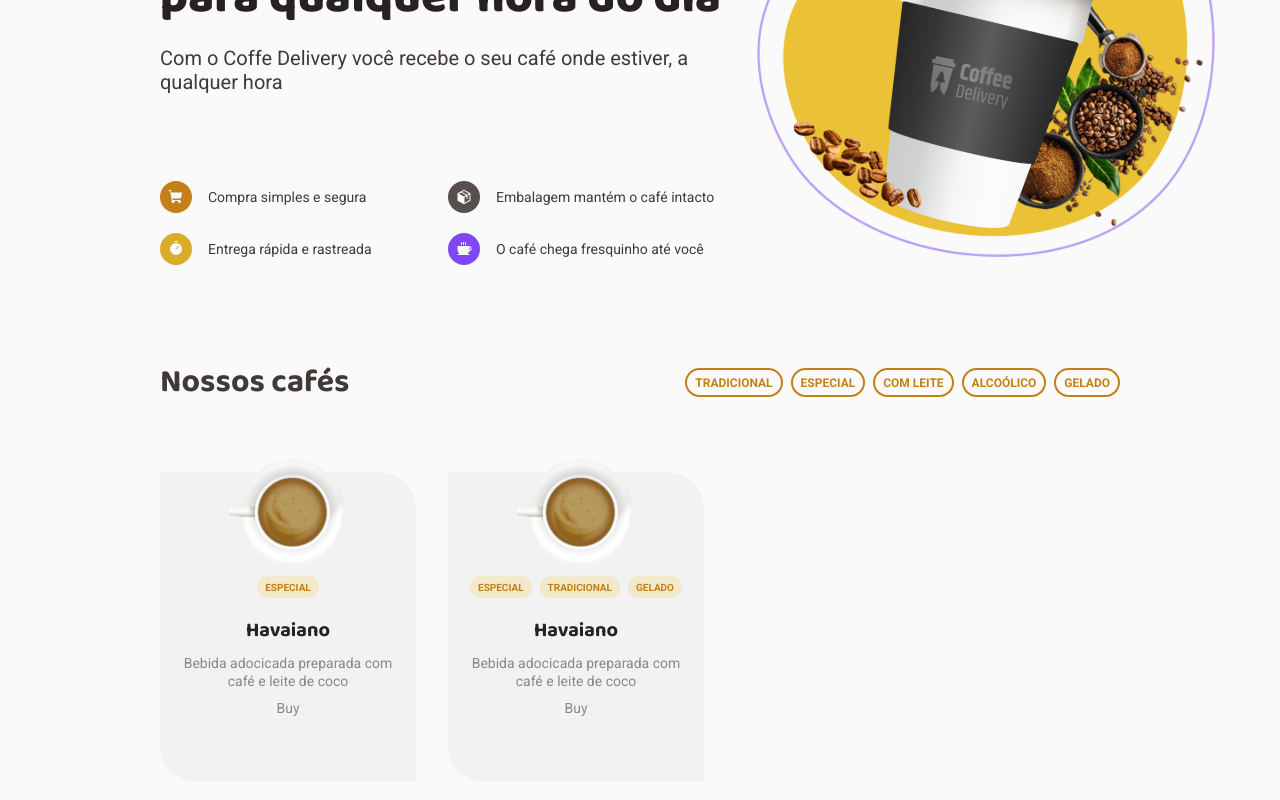
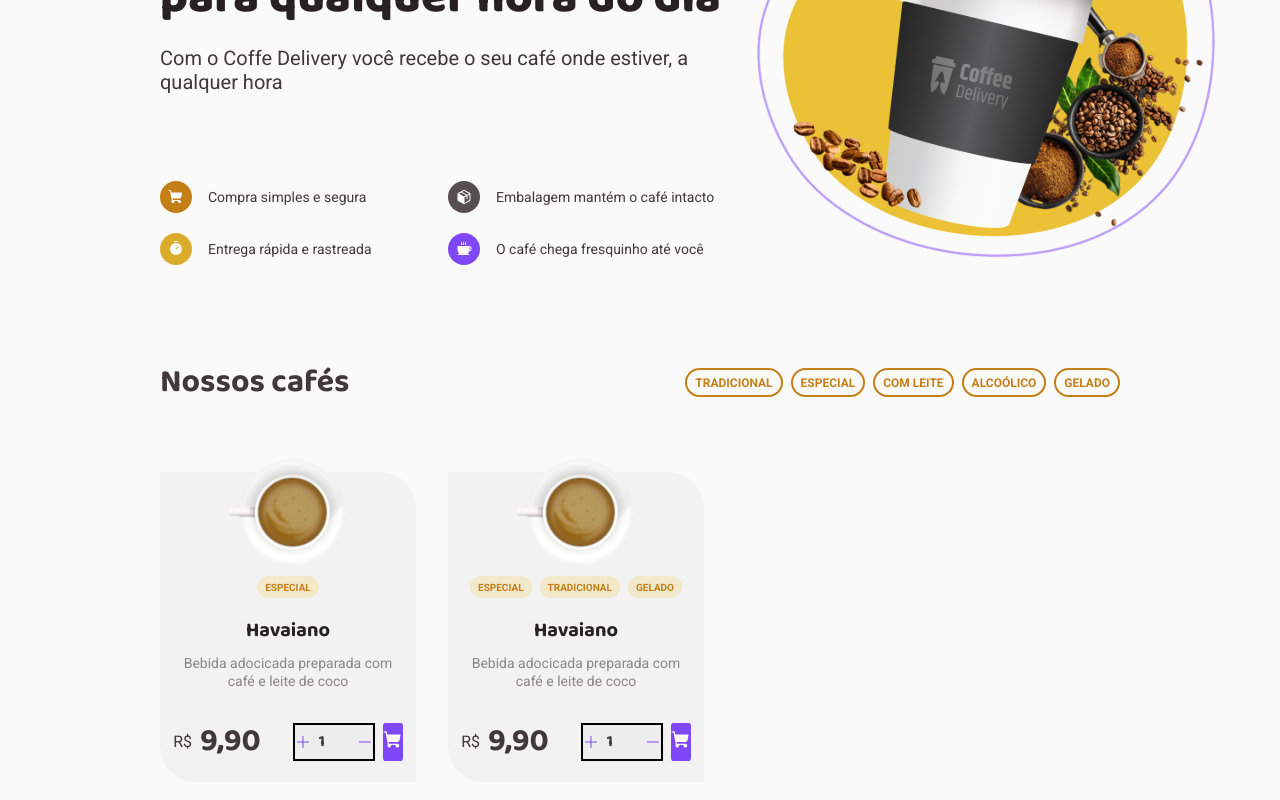
Before and after one commit to chelfonseca/coffee-delivery, a React (Vite) app: page / in a window 1280 px wide. Shown: the part 291-1091 px from the top of the page. Built offline with nearby package versions, Linux system fonts and the light colour scheme.

Commit message:
Buy component started

```diff
--- /dev/null
+++ b/src/pages/Home/Components/CoffeeList/Components/CoffeeCard/Components/index.tsx
@@ -0,0 +1,19 @@
+import { AddButton, BuyContainer } from './styles'
+import { Plus, Minus, ShoppingCart } from 'phosphor-react'
+
+export function Buy() {
+  return (
+    <BuyContainer>
+      <p>R$</p>
+      <span>9,90</span>
+      <AddButton>
+        <Plus />
+        <span>1</span>
+        <Minus />
+      </AddButton>
+      <button>
+        <ShoppingCart size={20} weight="fill" />
+      </button>
+    </BuyContainer>
+  )
+}
--- /dev/null
+++ b/src/pages/Home/Components/CoffeeList/Components/CoffeeCard/Components/styles.ts
@@ -0,0 +1,45 @@
+import styled, { withTheme } from 'styled-components'
+
+export const BuyContainer = styled.div`
+  width: 100%;
+  height: 2.375rem;
+  display: flex;
+  align-items: center;
+  justify-content: center;
+
+  p {
+    font-size: 1rem;
+    color: ${(props) => props.theme['base-subtitle']};
+  }
+
+  button {
+    width: 2.375rem;
+    height: 2.375rem;
+    background-color: ${(props) => props.theme.purple};
+    color: ${(props) => props.theme.background};
+    border: none;
+    border-radius: 10%;
+  }
+
+  span {
+    font-family: 'Baloo 2', sans-serif;
+    font-size: 2rem;
+    color: ${(props) => props.theme['base-subtitle']};
+    margin: 0 2rem 0 0.5rem;
+  }
+`
+export const AddButton = styled.div`
+  height: 100%;
+  display: flex;
+  align-items: center;
+  justify-content: space-around;
+  background-color: ${(props) => props.theme['base-input']};
+  color: ${(props) => props.theme.purple};
+  border: 2px solid black;
+  margin-right: 0.5rem;
+
+  span {
+    font-size: 1rem;
+    color: ${(props) => props.theme['base-subtitle']};
+  }
+`
--- a/src/pages/Home/Components/CoffeeList/Component/CoffeeCard/index.tsx
+++ b/src/pages/Home/Components/CoffeeList/Components/CoffeeCard/index.tsx
@@ -1,6 +1,7 @@
-import { CoffeeCardContainer } from './styles'
+import { CoffeeCardContainer, Description, Tags, Tag } from './styles'
 
 import havaiano from '../../coffeeImages/havaiano.svg'
+import { Buy } from './Components'
 
 interface CoffeeCardProps {
   id: string
@@ -22,14 +23,14 @@ export function CoffeeCard({
   return (
     <CoffeeCardContainer>
       <img src={havaiano} alt="" />
-      <div>
+      <Tags>
         {tags.map((tag) => (
-          <span key={id}>{tag}</span>
+          <Tag key={id}>{tag}</Tag>
         ))}
-      </div>
+      </Tags>
       <h3>{name}</h3>
-      <p>{description}</p>
-      <p>Buy</p>
+      <Description>{description}</Description>
+      <Buy />
     </CoffeeCardContainer>
   )
 }
--- a/src/pages/Home/Components/CoffeeList/Component/CoffeeCard/styles.ts
+++ b/src/pages/Home/Components/CoffeeList/Components/CoffeeCard/styles.ts
@@ -20,13 +20,26 @@ export const CoffeeCardContainer = styled.div`
     height: 7.5rem;
   }
 
-  div {
+  h3 {
+    font-family: 'Baloo 2', sans-serif;
+    font-size: 1.25rem;
+    color: ${(props) => props.theme['base-title']};
+    text-transform: capitalize;
+  }
+`
+export const Description = styled.span`
+  font-size: 0.875rem;
+  margin: 0.5rem 0 2rem 0;
+  line-height: 130%;
+`
+export const Tags = styled.div`
   display: flex;
   align-items: center;
   justify-content: center;
   gap: 0.5rem;
+`
 
-    span {
+export const Tag = styled.span`
   border-radius: 2rem;
   padding: 0.35rem 0.5rem;
   font-size: 0.625rem;
@@ -36,17 +49,4 @@ export const CoffeeCardContainer = styled.div`
   text-transform: uppercase;
   position: relative;
   top: -1rem;
-    }
-  }
-  h3 {
-    font-family: 'Baloo 2', sans-serif;
-    font-size: 1.25rem;
-    color: ${(props) => props.theme['base-title']};
-    text-transform: capitalize;
-  }
-  p {
-    font-size: 0.875rem;
-    margin-top: 0.5rem;
-    line-height: 130%;
-  }
 `
--- a/src/pages/Home/Components/CoffeeList/index.tsx
+++ b/src/pages/Home/Components/CoffeeList/index.tsx
@@ -1,4 +1,4 @@
-import { CoffeeCard } from './Component/CoffeeCard'
+import { CoffeeCard } from './Components/CoffeeCard'
 import {
   CoffeeFilter,
   CoffeeListContainer,
```
Lines whose indentation alone changed are shown as unchanged.
